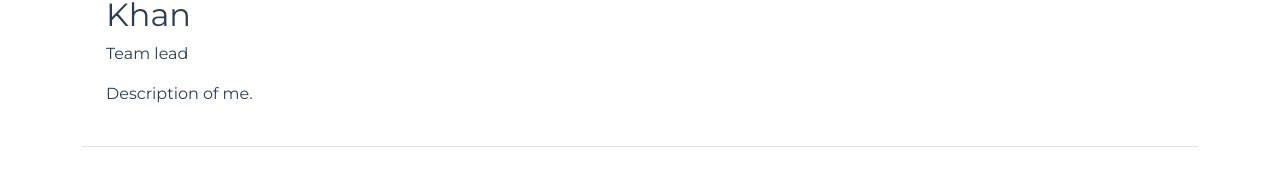
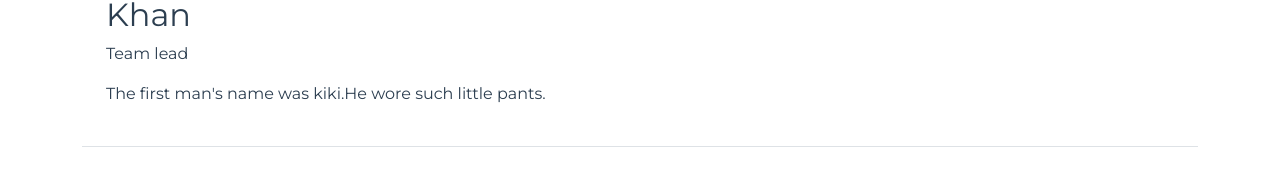
Before and after one commit to khanhngg/csc642-842-fall21-team05, a Vue app: page /about in a window 1280 px wide. Shown: the part 1143-1315 px from the top of the page. Built offline with nearby package versions, Linux system fonts and the light colour scheme.

Commit message:
ver before style

```diff
--- a/src/views/About.vue
+++ b/src/views/About.vue
@@ -12,7 +12,7 @@
             <div class="container">
               <h2>Khan</h2>
               <p class="title">Team lead</p>
-              <p>Description of me.</p>
+              <p>The first man's name was kiki.He wore such little pants.</p>
             </div>
           </div>
         </div>
```
